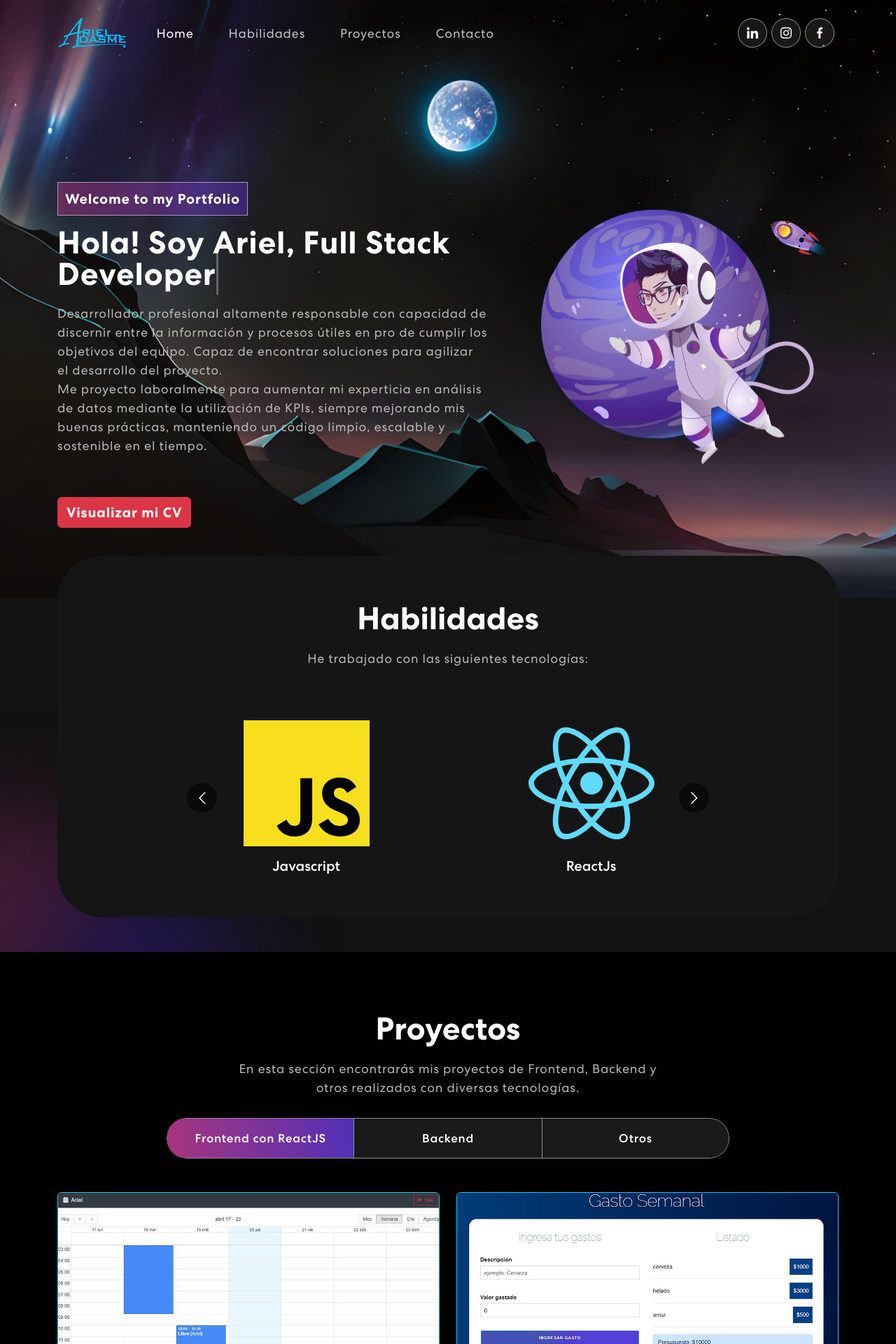
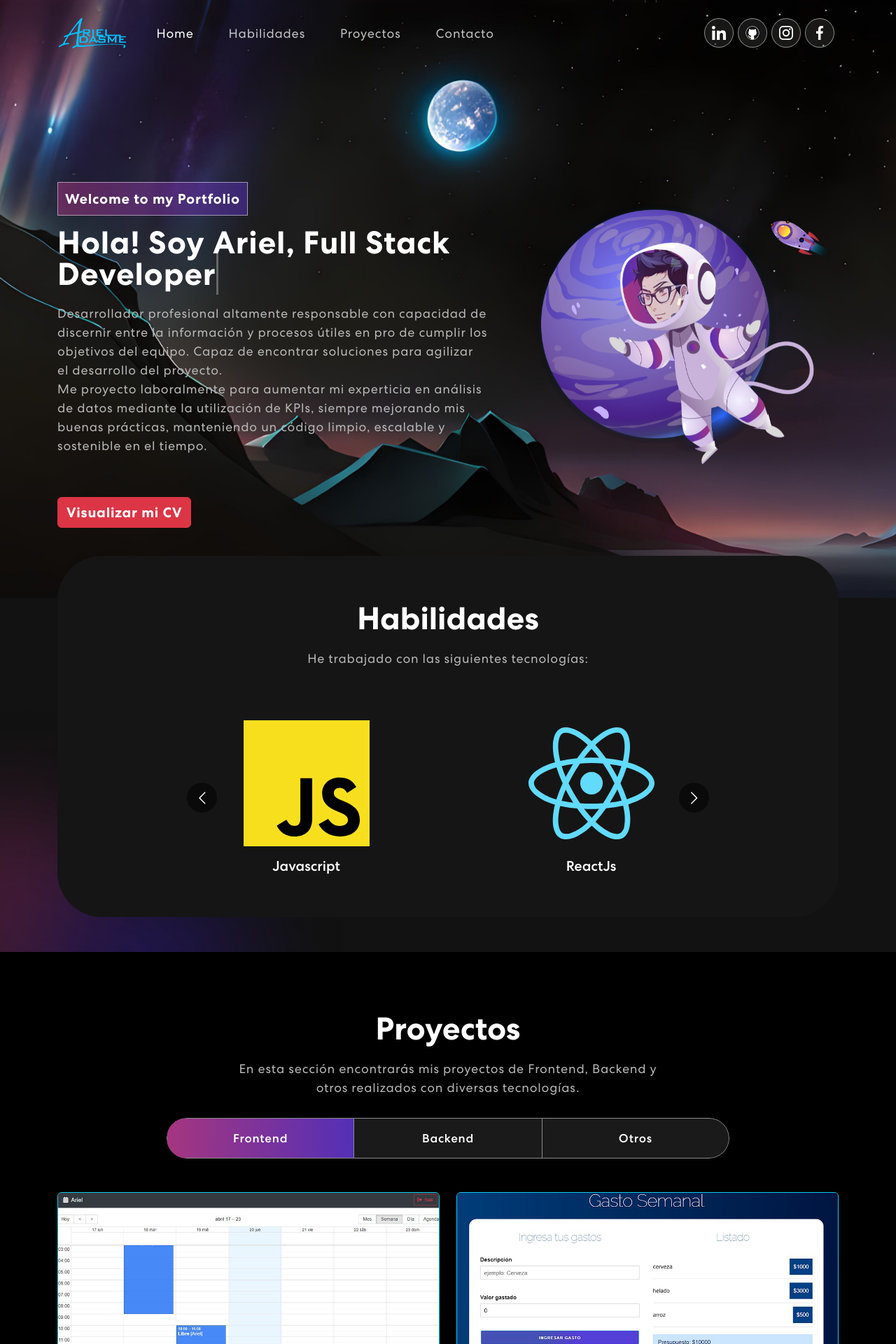
Before and after one commit to arieladasme/portfolio3, a React (Create React App) app: page / in a window 1280 px wide. Shown: the top 1920 px of the page at 70% size. Built offline with nearby package versions, Linux system fonts and the light colour scheme.

Commit message:
github button

```diff
--- a/src/App.css
+++ b/src/App.css
@@ -162,7 +162,7 @@ span.navbar-text {
   transform: scale(1);
 }
 .social-icon a img {
-  width: 40%;
+  width: 50%;
   z-index: 1;
   transition: 0.3s ease-in-out;
 }
--- a/src/components/Projects.jsx
+++ b/src/components/Projects.jsx
@@ -28,7 +28,7 @@ export const Projects = () => {
                       id="pills-tab"
                     >
                       <Nav.Item>
-                        <Nav.Link eventKey="first">Frontend con ReactJS</Nav.Link>
+                        <Nav.Link eventKey="first">Frontend</Nav.Link>
                       </Nav.Item>
                       <Nav.Item>
                         <Nav.Link eventKey="second">Backend</Nav.Link>
--- a/src/components/SocialMedia.jsx
+++ b/src/components/SocialMedia.jsx
@@ -2,12 +2,16 @@ import React from 'react'
 import linkedin from '../assets/img/linkedin.svg'
 import instagram from '../assets/img/instagram.svg'
 import facebook from '../assets/img/facebook.svg'
+import github from '../assets/img/github.svg'
 
 export const SocialMedia = () => {
   return (
     <div className="social-icon">
       <a href="https://www.linkedin.com/in/arieladasme/" target="_blank" rel="noreferrer">
         <img src={linkedin} alt="" />
+      </a>
+      <a href="https://github.com/arieladasme" target="_blank" rel="noreferrer">
+        <img src={github} alt="" />
       </a>
       <a href="https://www.instagram.com/rielexisw/" target="_blank" rel="noreferrer">
         <img src={instagram} alt="" />
```
Also changed, not shown: src/assets/img/github.svg (added).
